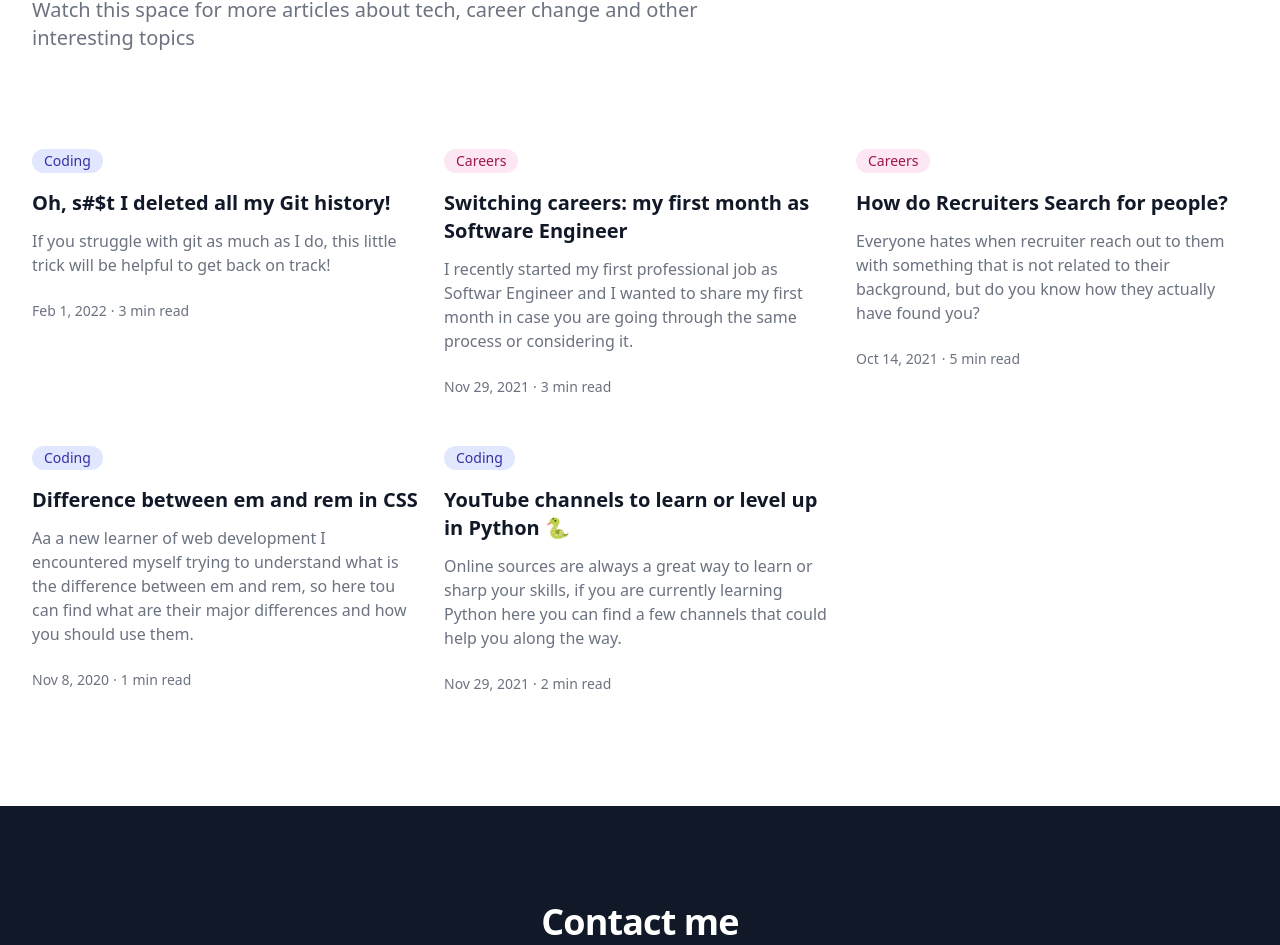
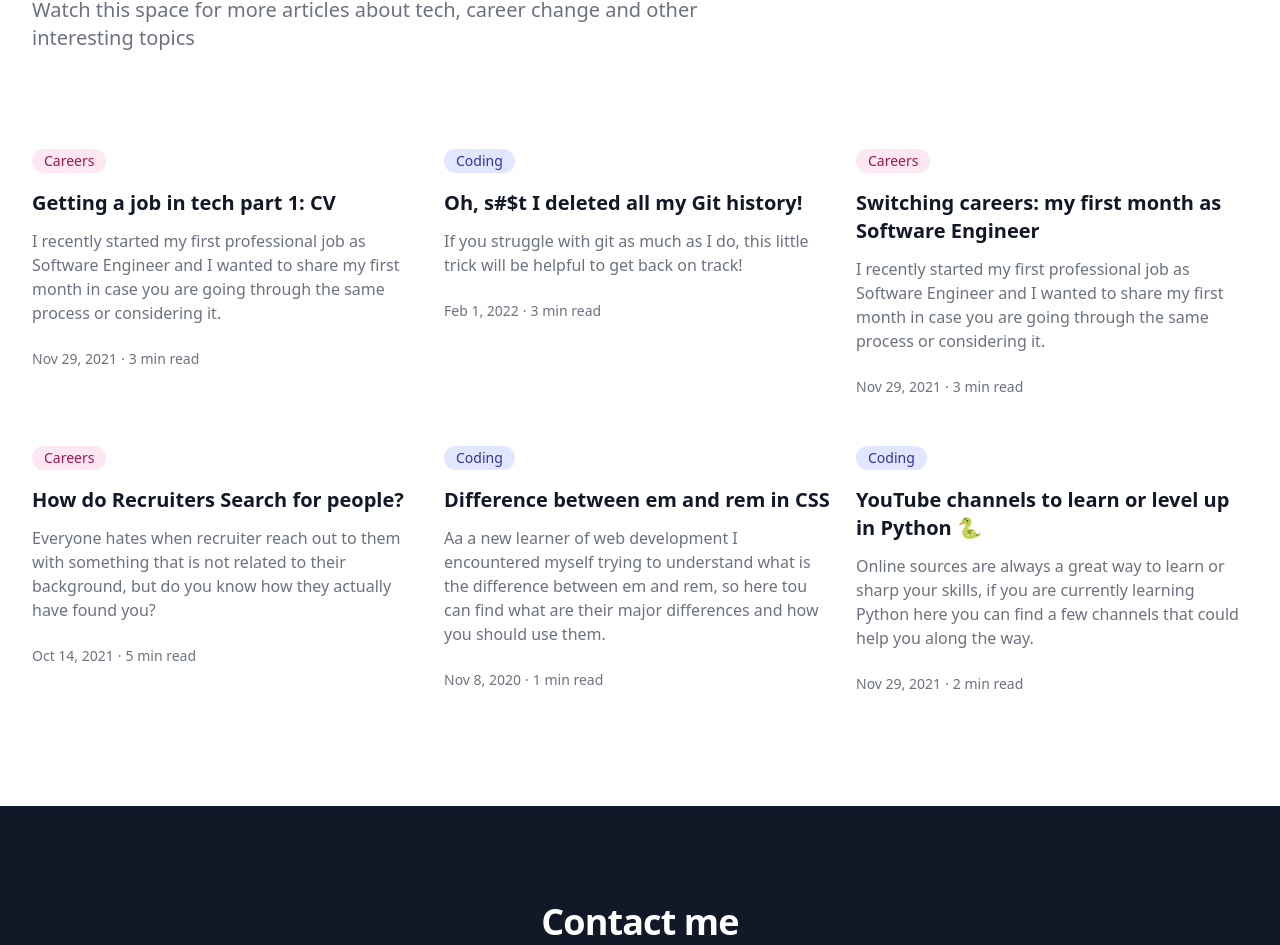
Before and after one commit to CarolinaCobo/new-portfolio, a Next.js app: page / in a window 1280 px wide. Shown: the part 2610-3555 px from the top of the page. Built offline with nearby package versions, Linux system fonts and the light colour scheme.

Commit message:
Add new article

```diff
--- a/components/Blog/BlogData.js
+++ b/components/Blog/BlogData.js
@@ -1,4 +1,18 @@
 const blogData = [
+  {
+    title: "Getting a job in tech part 1: CV",
+    href: "https://ccobo.medium.com/getting-a-job-in-tech-part-1-cv-7abc0bda5de5",
+    category: {
+      name: "Careers",
+      href: "https://ccobo.medium.com/getting-a-job-in-tech-part-1-cv-7abc0bda5de5",
+      color: "bg-pink-100 text-pink-800",
+    },
+    description:
+      "I recently started my first professional job as Software Engineer and I wanted to share my first month in case you are going through the same process or considering it.",
+    date: "Nov 29, 2021",
+    datetime: "2021-11-29",
+    readingTime: "3 min",
+  },
   {
     title: "Oh, s#$t I deleted all my Git history!",
     href: "https://ccobo.medium.com/oh-s-t-i-deleted-all-my-git-history-4fffef4d9eb6",
@@ -22,7 +36,7 @@ const blogData = [
       color: "bg-pink-100 text-pink-800",
     },
     description:
-      "I recently started my first professional job as Softwar Engineer and I wanted to share my first month in case you are going through the same process or considering it.",
+      "I recently started my first professional job as Software Engineer and I wanted to share my first month in case you are going through the same process or considering it.",
     date: "Nov 29, 2021",
     datetime: "2021-11-29",
     readingTime: "3 min",
```
